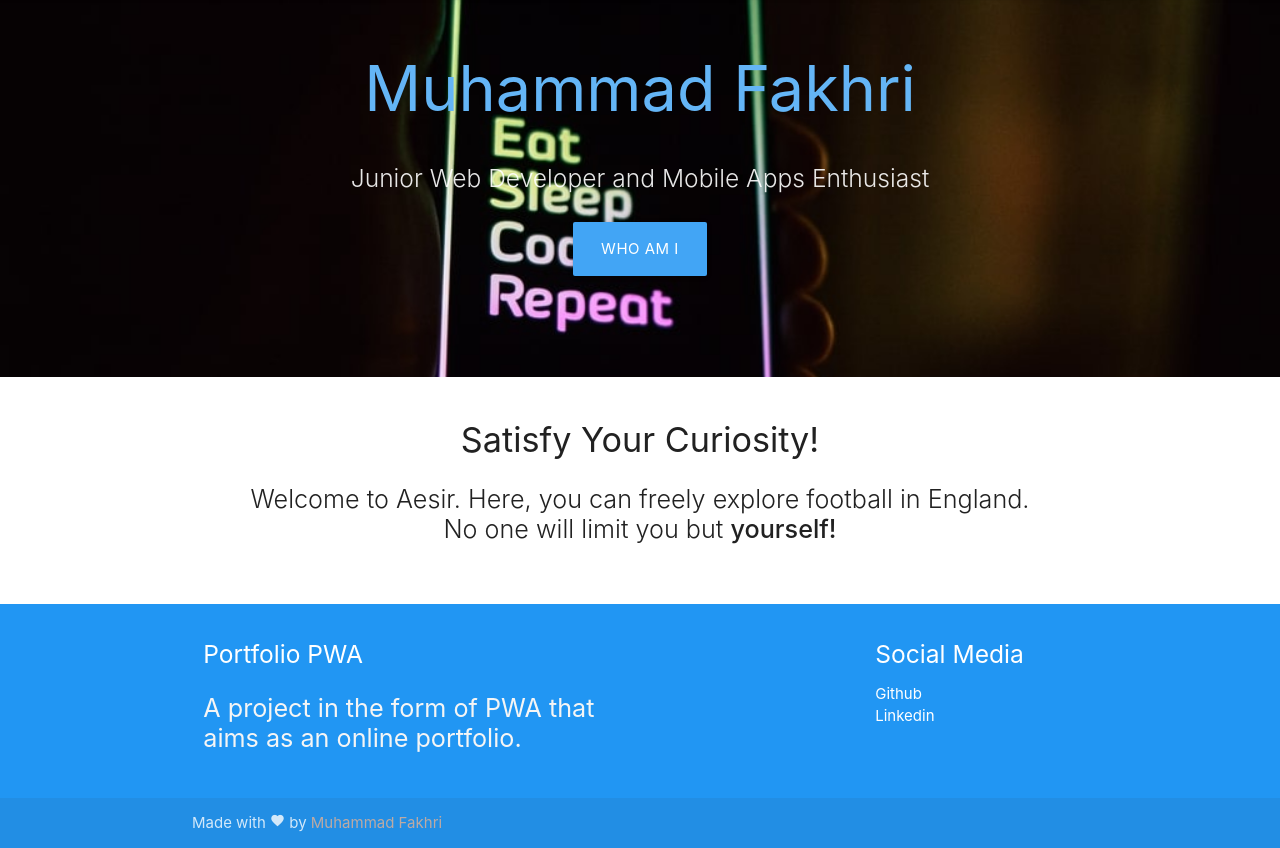
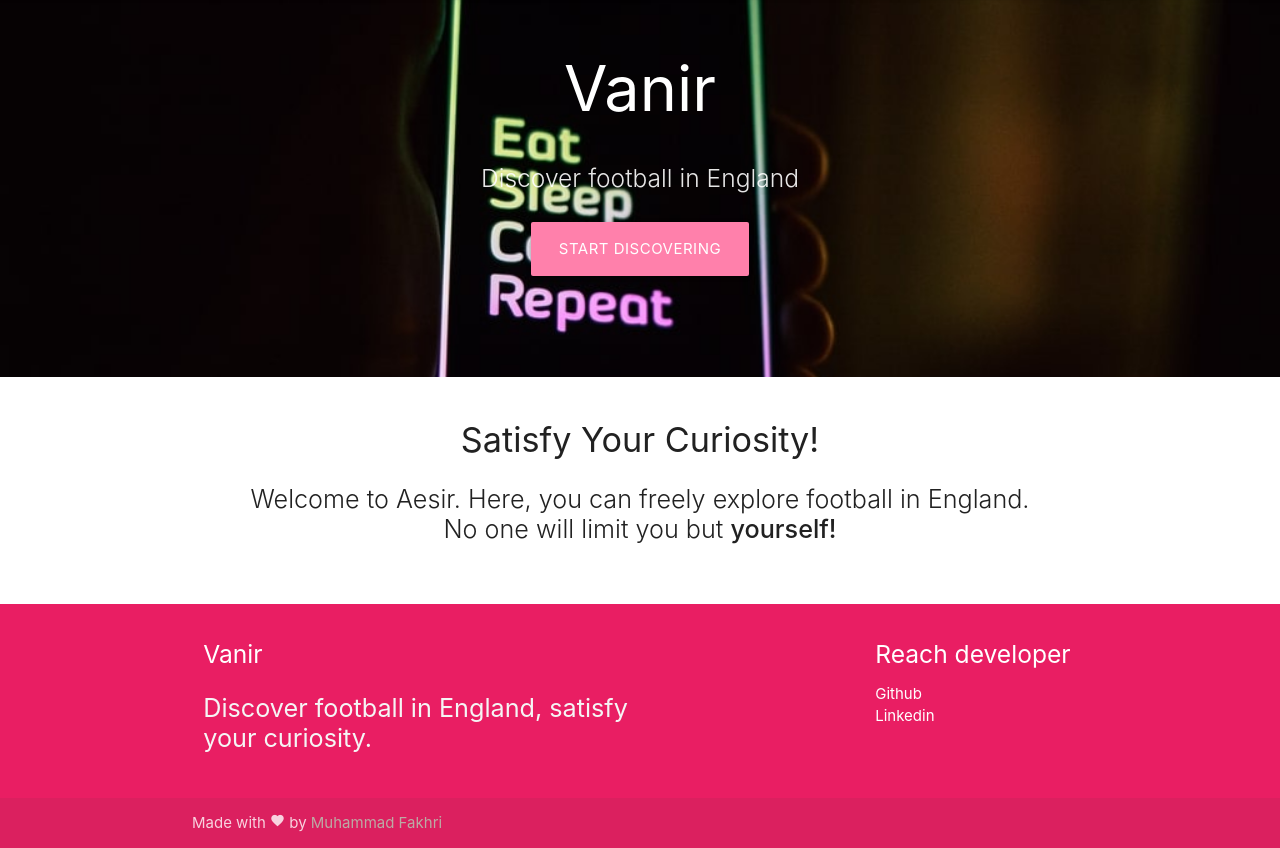
Before and after one commit to muhammad-fakhri/Dicoding-PWA, a plain HTML site: page index.html in a window 1280 px wide. Shown: the part 67-915 px from the top of the page. Drawn offline with nearby package versions, Linux system fonts and the light colour scheme.

Commit message:
Modify header and footer, also change theme color

```diff
--- a/index.html
+++ b/index.html
@@ -4,7 +4,7 @@
 <head>
     <meta http-equiv="Content-Type" content="text/html; charset=UTF-8" />
     <meta name="viewport" content="width=device-width, initial-scale=1" />
-    <title>My Portfolio</title>
+    <title>Vanir</title>
 
     <!-- CSS  -->
     <link href="https://fonts.googleapis.com/icon?family=Material+Icons" rel="stylesheet">
@@ -34,34 +34,33 @@
         <div class="section no-pad-bot">
             <div class="container">
                 <br><br>
-                <h1 class="header center blue-text text-lighten-2">Muhammad Fakhri</h1>
+                <h1 class="header center white-text">Vanir</h1>
                 <div class="row center">
-                    <h5 class="header col s12 light">Junior Web Developer and Mobile Apps Enthusiast
+                    <h5 class="header col s12 light">Discover football in England
                     </h5>
                 </div>
                 <div class="row center">
-                    <a href="#about" id="about-button" class="btn-large waves-effect waves-light blue lighten-1">Who
-                        am
-                        I</a>
+                    <a href="#competition" id="about-button" class="btn-large waves-effect waves-light pink accent-1">
+                        Start Discovering
+                    </a>
                 </div>
                 <br><br>
             </div>
         </div>
-        <div class="parallax"><img src="images/background.jpg" alt="Background Image"></div>
+        <div class="parallax"><img src="images/background.jpg" alt="Background Image" id="parallax-bg-img"></div>
     </div>
 
     <div class="container body-content"></div>
 
-    <footer class="page-footer blue">
+    <footer class="page-footer pink">
         <div class="container">
             <div class="row">
                 <div class="col l6 s12">
-                    <h5 class="white-text">Portfolio PWA</h5>
-                    <p class="grey-text text-lighten-4 flow-text">A project in the form of PWA that aims as an online
-                        portfolio.</p>
+                    <h5 class="white-text">Vanir</h5>
+                    <p class="grey-text text-lighten-4 flow-text">Discover football in England, satisfy your curiosity.</p>
                 </div>
                 <div class="col l3 s12 right">
-                    <h5 class="white-text">Social Media</h5>
+                    <h5 class="white-text">Reach developer</h5>
                     <ul>
                         <li><a class="white-text" href="https://github.com/muhammad-fakhri" target="_blank">Github</a>
                         </li>
```
